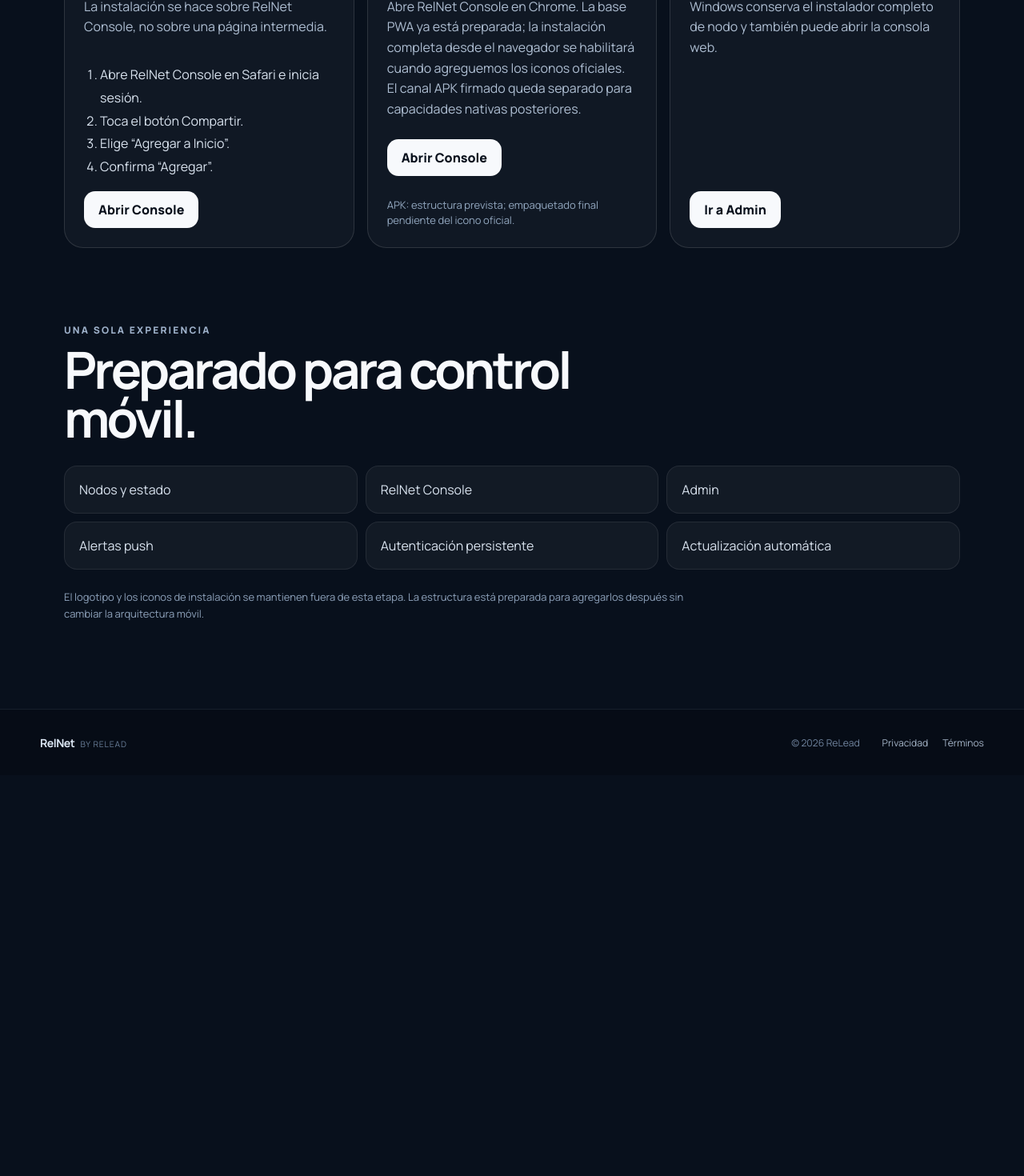
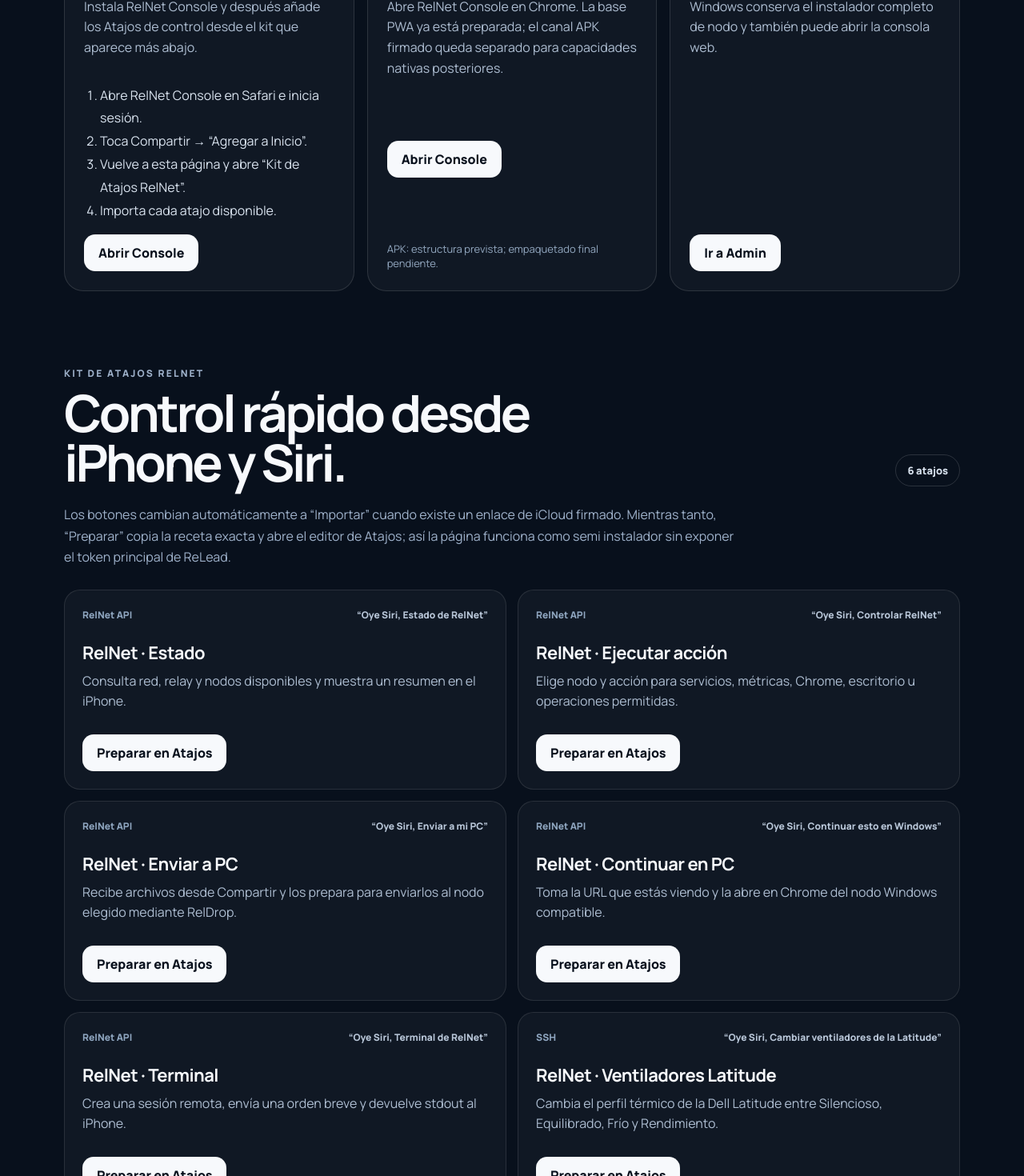
Before and after one commit to ricardomartinez-xcode/Landing, a Next.js app: page /install in a window 1280 px wide. Shown: the part 900-2370 px from the top of the page at 80% size. Before the commit the page ends 1869 px from the top, so only its background shows below. Built offline with nearby package versions, Linux system fonts and the light colour scheme.

Commit message:
feat: add RelNet iOS shortcuts installer

```diff
--- a/app/install/InstallExperience.tsx
+++ b/app/install/InstallExperience.tsx
@@ -1,12 +1,88 @@
 'use client';
 
-import { useSyncExternalStore } from 'react';
+import { useState, useSyncExternalStore } from 'react';
 import Image from 'next/image';
 import styles from './install.module.css';
 
 type Platform = 'ios' | 'android' | 'windows' | 'other';
 
+type ShortcutItem = {
+  id: string;
+  name: string;
+  description: string;
+  transport: 'RelNet API' | 'SSH';
+  siri: string;
+  importUrl?: string;
+  recipe: string;
+};
+
 const CONSOLE_URL = 'https://api.relead.com.mx/console/';
+
+const shortcutImportUrls: Record<string, string | undefined> = {
+  status: process.env.NEXT_PUBLIC_SHORTCUT_RELNET_STATUS,
+  actions: process.env.NEXT_PUBLIC_SHORTCUT_RELNET_ACTIONS,
+  send: process.env.NEXT_PUBLIC_SHORTCUT_RELNET_SEND,
+  continue: process.env.NEXT_PUBLIC_SHORTCUT_RELNET_CONTINUE,
+  terminal: process.env.NEXT_PUBLIC_SHORTCUT_RELNET_TERMINAL,
+  fans: process.env.NEXT_PUBLIC_SHORTCUT_RELNET_FANS,
+};
+
+const SHORTCUTS: ShortcutItem[] = [
+  {
+    id: 'status',
+    name: 'RelNet · Estado',
+    description: 'Consulta red, relay y nodos disponibles y muestra un resumen en el iPhone.',
+    transport: 'RelNet API',
+    siri: 'Estado de RelNet',
+    importUrl: shortcutImportUrls.status,
+    recipe: `RelNet · Estado\n1. Obtener contenido de URL: POST https://api.relead.com.mx/v1/relnet/query\n2. Header Authorization: Bearer [TOKEN DE DISPOSITIVO RELNET]\n3. JSON: {"operation":"status","parameters":{}}\n4. Extraer state, online_nodes y relay_state.\n5. Mostrar resultado.`,
+  },
+  {
+    id: 'actions',
+    name: 'RelNet · Ejecutar acción',
+    description: 'Elige nodo y acción para servicios, métricas, Chrome, escritorio u operaciones permitidas.',
+    transport: 'RelNet API',
+    siri: 'Controlar RelNet',
+    importUrl: shortcutImportUrls.actions,
+    recipe: `RelNet · Ejecutar acción\n1. Consultar nodos con POST /v1/relnet/query, operation=nodes.\n2. Elegir nodo.\n3. Elegir una acción segura.\n4. POST /v1/relnet/execute con operation=dispatch y los parámetros del nodo.\n5. Si la API responde confirmation_required, pedir confirmación y reenviar con confirmation_token.\n6. Mostrar resultado.`,
+  },
+  {
+    id: 'send',
+    name: 'RelNet · Enviar a PC',
+    description: 'Recibe archivos desde Compartir y los prepara para enviarlos al nodo elegido mediante RelDrop.',
+    transport: 'RelNet API',
+    siri: 'Enviar a mi PC',
+    importUrl: shortcutImportUrls.send,
+    recipe: `RelNet · Enviar a PC\n1. Aceptar Archivos, Imágenes, PDF y URLs desde la hoja Compartir.\n2. Elegir nodo destino.\n3. Preparar RelDrop mediante la API de RelNet.\n4. Confirmar transferencia.\n5. Mostrar destino y estado.`,
+  },
+  {
+    id: 'continue',
+    name: 'RelNet · Continuar en PC',
+    description: 'Toma la URL que estás viendo y la abre en Chrome del nodo Windows compatible.',
+    transport: 'RelNet API',
+    siri: 'Continuar esto en Windows',
+    importUrl: shortcutImportUrls.continue,
+    recipe: `RelNet · Continuar en PC\n1. Obtener lo que aparece en pantalla o recibir una URL desde Compartir.\n2. Extraer la primera URL.\n3. Elegir nodo con browser.chrome.\n4. Enviar dispatch por RelNet para abrir la URL.\n5. Mostrar confirmación.`,
+  },
+  {
+    id: 'terminal',
+    name: 'RelNet · Terminal',
+    description: 'Crea una sesión remota, envía una orden breve y devuelve stdout al iPhone.',
+    transport: 'RelNet API',
+    siri: 'Terminal de RelNet',
+    importUrl: shortcutImportUrls.terminal,
+    recipe: `RelNet · Terminal\n1. Elegir nodo.\n2. POST /v1/relnet/execute operation=terminal_create.\n3. Pedir texto al usuario.\n4. Enviar terminal_write.\n5. Consultar terminal_read hasta recibir salida.\n6. Mostrar stdout y ofrecer cerrar sesión.`,
+  },
+  {
+    id: 'fans',
+    name: 'RelNet · Ventiladores Latitude',
+    description: 'Cambia el perfil térmico de la Dell Latitude entre Silencioso, Equilibrado, Frío y Rendimiento.',
+    transport: 'SSH',
+    siri: 'Cambiar ventiladores de la Latitude',
+    importUrl: shortcutImportUrls.fans,
+    recipe: `RelNet · Ventiladores Latitude\nUsar la acción “Ejecutar script por SSH” contra la Latitude.\nHost actual: 100.102.231.18, puerto 2222.\nMenú:\n• Silencioso -> Quiet\n• Equilibrado -> Optimized\n• Frío -> Cool\n• Rendimiento -> Ultra\nComando: & 'C:\\Program Files\\Dell\\DellOptimizer\\do-cli.exe' /configure -name=SystemPowerConfiguration.ThermalMode -value=[PERFIL]\nDespués consultar: do-cli.exe /get -name=SystemPowerConfiguration.ThermalMode y mostrar el resultado.`,
+  },
+];
 
 function detectPlatform(): Platform {
   const ua = navigator.userAgent.toLowerCase();
@@ -21,6 +97,17 @@ const subscribeStatic = () => () => {};
 
 export function InstallExperience() {
   const platform = useSyncExternalStore(subscribeStatic, detectPlatform, () => 'other' as Platform);
+  const [shortcutStatus, setShortcutStatus] = useState('');
+
+  async function prepareShortcut(item: ShortcutItem) {
+    try {
+      await navigator.clipboard.writeText(item.recipe);
+      setShortcutStatus(`Receta de “${item.name}” copiada. Se abrirá Atajos para crearla mientras queda disponible el enlace firmado de importación.`);
+    } catch {
+      setShortcutStatus(`Abriendo Atajos para preparar “${item.name}”.`);
+    }
+    window.location.href = 'shortcuts://create-shortcut';
+  }
 
   return (
     <main className={styles.page}>
@@ -29,7 +116,7 @@ export function InstallExperience() {
         <p className={styles.eyebrow}>RELNET MOBILE</p>
         <h1>Tu red privada, también desde el teléfono.</h1>
         <p className={styles.lead}>
-          Instala la propia RelNet Console en iPhone, iPad o Android. Así la sesión, la navegación y las operaciones permanecen dentro de la experiencia instalada.
+          Instala RelNet Console en iPhone, iPad o Android y añade el kit de Atajos para controlar la red desde Siri, Compartir y automatizaciones de iOS.
         </p>
 
         <div className={styles.actions}>
@@ -44,13 +131,13 @@ export function InstallExperience() {
             <span>iPhone / iPad</span>
             {platform === 'ios' ? <small>Este dispositivo</small> : null}
           </div>
-          <h2>Web App de RelNet</h2>
-          <p>La instalación se hace sobre RelNet Console, no sobre una página intermedia.</p>
+          <h2>Web App + Atajos</h2>
+          <p>Instala RelNet Console y después añade los Atajos de control desde el kit que aparece más abajo.</p>
           <ol className={styles.steps}>
             <li>Abre RelNet Console en Safari e inicia sesión.</li>
-            <li>Toca el botón Compartir.</li>
-            <li>Elige “Agregar a Inicio”.</li>
-            <li>Confirma “Agregar”.</li>
+            <li>Toca Compartir → “Agregar a Inicio”.</li>
+            <li>Vuelve a esta página y abre “Kit de Atajos RelNet”.</li>
+            <li>Importa cada atajo disponible.</li>
           </ol>
           <a className={styles.cardButton} href={CONSOLE_URL}>Abrir Console</a>
         </article>
@@ -61,9 +148,9 @@ export function InstallExperience() {
             {platform === 'android' ? <small>Este dispositivo</small> : null}
           </div>
           <h2>PWA ahora, APK después</h2>
-          <p>Abre RelNet Console en Chrome. La base PWA ya está preparada; la instalación completa desde el navegador se habilitará cuando agreguemos los iconos oficiales. El canal APK firmado queda separado para capacidades nativas posteriores.</p>
+          <p>Abre RelNet Console en Chrome. La base PWA ya está preparada; el canal APK firmado queda separado para capacidades nativas posteriores.</p>
           <a className={styles.cardButton} href={CONSOLE_URL}>Abrir Console</a>
-          <span className={styles.cardState}>APK: estructura prevista; empaquetado final pendiente del icono oficial.</span>
+          <span className={styles.cardState}>APK: estructura prevista; empaquetado final pendiente.</span>
         </article>
 
         <article className={`${styles.card} ${platform === 'windows' ? styles.detected : ''}`}>
@@ -77,6 +164,40 @@ export function InstallExperience() {
         </article>
       </section>
 
+      <section className={styles.shortcuts} id="ios-shortcuts">
+        <div className={styles.sectionHeading}>
+          <div>
+            <p className={styles.eyebrow}>KIT DE ATAJOS RELNET</p>
+            <h2>Control rápido desde iPhone y Siri.</h2>
+          </div>
+          <span className={styles.shortcutCount}>{SHORTCUTS.length} atajos</span>
+        </div>
+        <p className={styles.shortcutLead}>
+          Los botones cambian automáticamente a “Importar” cuando existe un enlace de iCloud firmado. Mientras tanto, “Preparar” copia la receta exacta y abre el editor de Atajos; así la página funciona como semi instalador sin exponer el token principal de ReLead.
+        </p>
+        <div className={styles.shortcutGrid}>
+          {SHORTCUTS.map((item) => (
+            <article className={styles.shortcutCard} key={item.id}>
+              <div className={styles.shortcutMeta}>
+                <span>{item.transport}</span>
+                <small>“Oye Siri, {item.siri}”</small>
+              </div>
+              <h3>{item.name}</h3>
+              <p>{item.description}</p>
+              {item.importUrl ? (
+                <a className={styles.shortcutButton} href={item.importUrl}>Importar en Atajos</a>
+              ) : (
+                <button className={styles.shortcutButton} type="button" onClick={() => prepareShortcut(item)}>Preparar en Atajos</button>
+              )}
+            </article>
+          ))}
+        </div>
+        {shortcutStatus ? <p className={styles.shortcutStatus} role="status">{shortcutStatus}</p> : null}
+        <p className={styles.shortcutFootnote}>
+          El atajo de ventiladores usa únicamente los perfiles térmicos soportados por Dell Optimizer. No intenta fijar un porcentaje de RPM ni deshabilita las protecciones térmicas del equipo.
+        </p>
+      </section>
+
       <section className={styles.capabilities}>
         <p className={styles.eyebrow}>UNA SOLA EXPERIENCIA</p>
         <h2>Preparado para control móvil.</h2>
@@ -84,13 +205,10 @@ export function InstallExperience() {
           <span>Nodos y estado</span>
           <span>RelNet Console</span>
           <span>Admin</span>
-          <span>Alertas push</span>
-          <span>Autenticación persistente</span>
-          <span>Actualización automática</span>
+          <span>Atajos y Siri</span>
+          <span>RelDrop</span>
+          <span>Control térmico Latitude</span>
         </div>
-        <p className={styles.note}>
-          El logotipo y los iconos de instalación se mantienen fuera de esta etapa. La estructura está preparada para agregarlos después sin cambiar la arquitectura móvil.
-        </p>
       </section>
     </main>
   );
```
Also changed, not shown: app/install/install.module.css, public/shortcuts/manifest.json (added).
